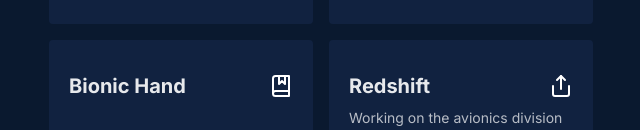
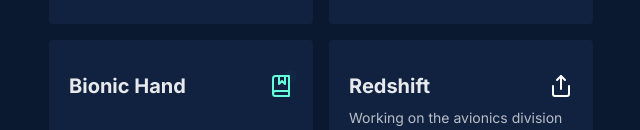
Before and after one commit to Sedanah/final-portfolio, a Next.js app: page / in a window 1280 px wide. Shown: the part 864-994 px from the top of the page, without its empty margins (319-959 px from the left). Built offline with nearby package versions, Linux system fonts and the light colour scheme.

Commit message:
upd projects

```diff
--- a/src/app/globals.css
+++ b/src/app/globals.css
@@ -21,3 +21,29 @@
 
 
 }
+
+.ping-circle {
+  position: absolute;
+  top: -2px; /* Adjust these values based on the icon size */
+  right: -2px;
+  width: 10px; /* Size of the ping circle */
+  height: 8px;
+  background-color: #64ffda;
+  border-radius: 100%;
+  animation: ping 2s infinite;
+}
+
+@keyframes ping {
+  0% {
+    transform: scale(0.8);
+    opacity: 1;
+  }
+  50% {
+    transform: scale(1.2);
+    opacity: 0.5;
+  }
+  100% {
+    transform: scale(1.4);
+    opacity: 0;
+  }
+}
--- a/src/app/page.js
+++ b/src/app/page.js
@@ -56,7 +56,7 @@
               <TypeAnimation
                 sequence={[
                   // Same substring at the start will only be typed out once, initially l
-                  " Sedanah",
+                  " Hadiah",
                   2000,
                   " a developer",
                   1000,
@@ -213,16 +213,18 @@
         {githubLink && (
           <div className="flex items-center">
             <a href={githubLink} target="_blank" rel="noopener noreferrer">
-              <Github className="w-6 h-6" />
+              <Github className="w-6 h-6 text-[#64ffda]" />
             </a>
           </div>
         )}
         {liveLink && (
   <div className="flex items-center">
     <a href={liveLink} target="_blank" rel="noopener noreferrer">
-              {/* Use the Book icon for the "Bionic Hand" project */}
       {liveLink === "/Abstract.HM.pdf" ? (
-                <BookMarked className="w-6 h-6" />
+        <div className="relative">
+          <BookMarked className="w-6 h-6 text-[#64ffda]" />
+          <div className="ping-circle"></div> {/* Add this line for the blue circle */}
+        </div>
       ) : (
         <Share className="w-6 h-6" />
       )}
@@ -281,6 +283,8 @@
   );
 };
 const experiences = [
+
+
   {
     date: "Jan 2024 - Present",
     company: "Oasis",
--- a/src/app/projects/page.js
+++ b/src/app/projects/page.js
@@ -50,6 +50,14 @@
 };
 
 const projects = [
+
+  {
+    projectName: "Breast Cancer Detection",
+    description:
+      "Developing a machine learning model to detect breast cancer in mammograms, leveraging transfer learning and deep learning techniques to achieve high accuracy. ",
+    techStack: "Python, TensorFlow, Keras",
+    githubLink: "",
+  },
   {
     projectName: "NomadNet",
     description:
```
Lines whose indentation alone changed are shown as unchanged.
